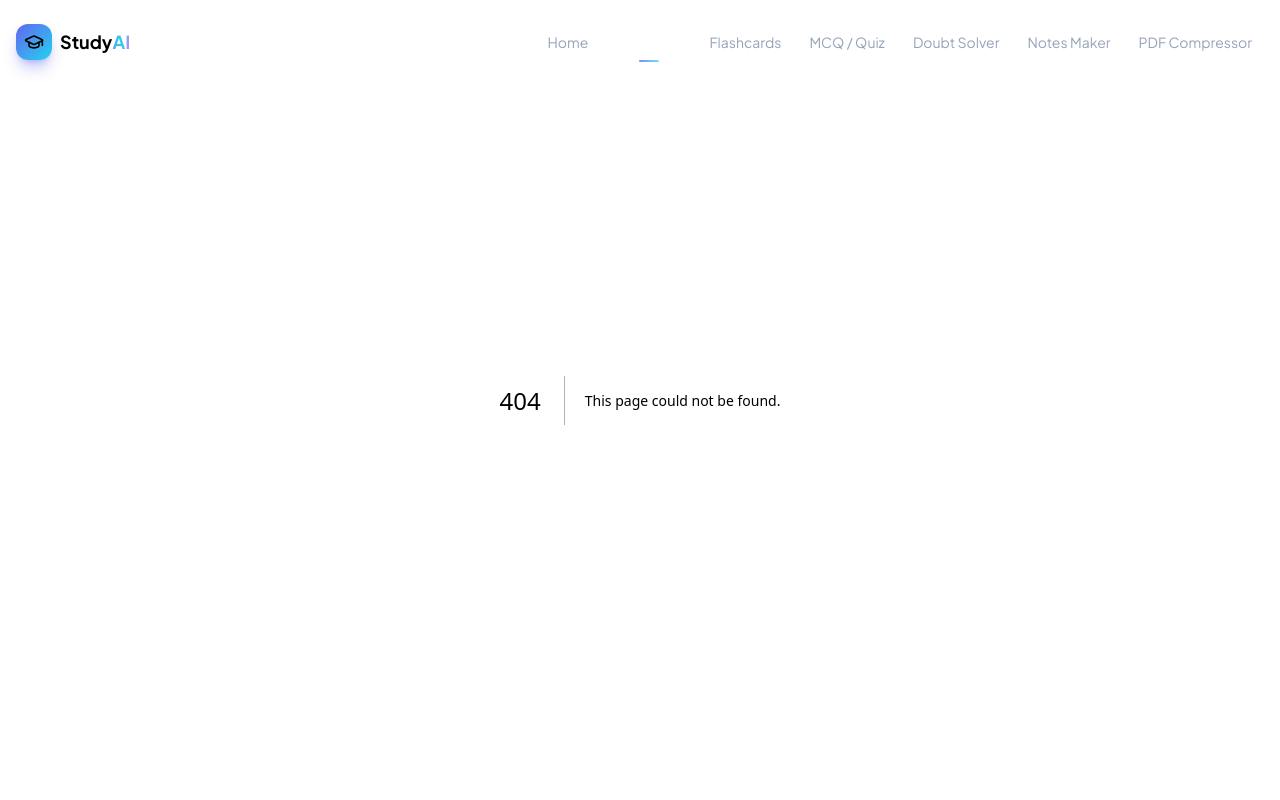
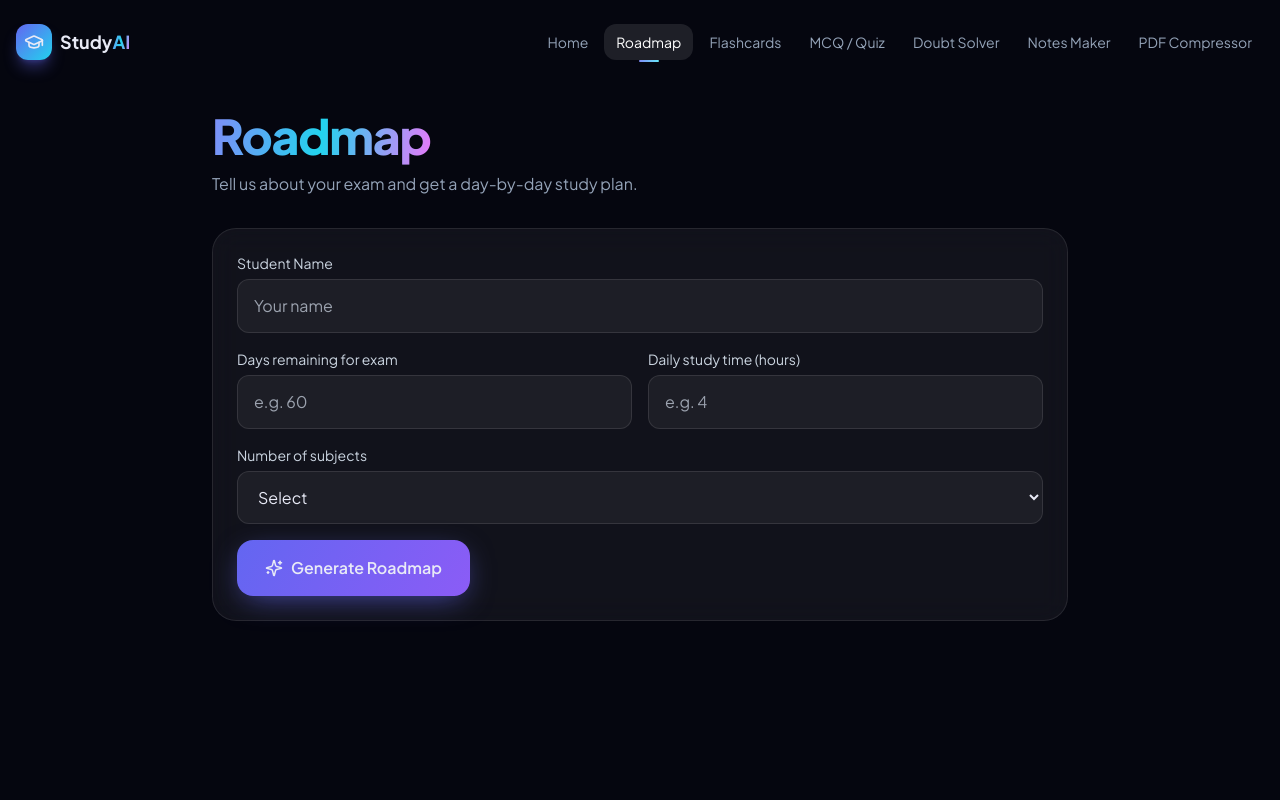
Before and after one commit to raviraj437700-cyber/Rx-study-mod, a Next.js app: page /roadmap in a window 1280 px wide. Before the commit this address had no page. Shown: the top 800 px of the page. Built offline with nearby package versions, Linux system fonts and the light colour scheme.

Commit message:
Create page.js

```diff
--- /dev/null
+++ b/app/roadmap/page.js
@@ -0,0 +1,110 @@
+"use client";
+import { useState } from "react";
+import { motion } from "framer-motion";
+import { Download, Sparkles, RotateCcw } from "lucide-react";
+import { Shell, Card, Field, Select, Btn, ErrorBox, Loader, inp } from "@/components/ui";
+import { useAI } from "@/lib/useAI";
+import { makePlan } from "@/lib/plan";
+import { makePdf } from "@/lib/pdf";
+import { SUBJECTS } from "@/lib/data";
+
+const nums = (n) => Array.from({ length: n }, (_, i) => String(i + 1));
+
+export default function Roadmap() {
+  const [name, setName] = useState(""), [days, setDays] = useState(""), [hours, setHours] = useState(""), [num, setNum] = useState("");
+  const [subs, setSubs] = useState([]), [plan, setPlan] = useState(null);
+  const { loading, error, setError, run } = useAI();
+
+  const setN = (v) => { setNum(v); setSubs(Array.from({ length: Number(v) || 0 }, (_, k) => subs[k] || { name: "", other: "", cc: "", chapters: [] })); };
+  const upd = (k, p) => setSubs(subs.map((s, j) => (j === k ? { ...s, ...p } : s)));
+  const setCC = (k, v) => upd(k, { cc: v, chapters: Array.from({ length: Number(v) || 0 }, (_, c) => subs[k].chapters[c] || "") });
+  const setCh = (k, c, v) => upd(k, { chapters: subs[k].chapters.map((x, j) => (j === c ? v : x)) });
+
+  const go = async () => {
+    const d = Number(days), h = Number(hours);
+    if (!name.trim()) return setError("Please enter your name.");
+    if (!Number.isInteger(d) || d < 1 || d > 365) return setError("Days remaining must be a number from 1 to 365.");
+    if (!(h >= 0.5 && h <= 16)) return setError("Daily study time must be between 0.5 and 16 hours.");
+    if (!subs.length) return setError("Please choose the number of subjects.");
+    const subjects = [];
+    for (let k = 0; k < subs.length; k++) {
+      const s = subs[k], nm = s.name === "Others" ? s.other.trim() : s.name;
+      if (!nm) return setError(`Subject ${k + 1}: please choose or enter a subject.`);
+      if (!s.chapters.length) return setError(`Subject ${k + 1}: please choose the number of chapters.`);
+      if (s.chapters.some((c) => !c.trim())) return setError(`Subject ${k + 1}: please fill all chapter names.`);
+      subjects.push({ name: nm, chapters: s.chapters.map((c) => c.trim()) });
+    }
+    const p = await run(async () => { await new Promise((r) => setTimeout(r, 1000)); return makePlan({ days: d, hours: h, subjects }); });
+    if (p) setPlan(p);
+  };
+
+  const pdf = () => {
+    const b = [{ t: "p", x: `Student: ${name} | Days left: ${days} | Daily study: ${hours} h` }];
+    plan.forEach((d) => {
+      b.push({ t: "h2", x: `Day ${d.day}${d.kind === "final" ? " - Final revision" : d.kind === "revision" ? " - Revision" : ""}` });
+      d.items.forEach((i) => b.push({ t: "b", x: `${i.s}: ${i.c}` }));
+      b.push({ t: "p", x: `Study ${d.study} h | Practice ${d.practice} h | Revision ${d.revision} h. ${d.note}` });
+    });
+    makePdf(`Study Roadmap - ${name}`, b, "study-roadmap.pdf");
+  };
+
+  if (loading) return <Shell title="Roadmap" sub=""><Loader text="AI is creating your study plan..." /></Shell>;
+
+  if (plan) return (
+    <Shell title="Your Roadmap" sub={`${name}, ${plan.length} days plan`}>
+      <div className="mb-8 flex flex-col gap-3 sm:flex-row">
+        <Btn onClick={pdf}><Download size={18} /> Download Roadmap PDF</Btn>
+        <button onClick={() => setPlan(null)} className="glass inline-flex items-center justify-center gap-2 rounded-2xl px-6 py-4 font-semibold"><RotateCcw size={18} /> Edit details</button>
+      </div>
+      <div className="relative pl-6 sm:pl-8">
+        <motion.div initial={{ scaleY: 0 }} animate={{ scaleY: 1 }} transition={{ duration: 1.4 }} style={{ originY: 0 }} className="absolute bottom-0 left-2 top-0 w-0.5 bg-gradient-to-b from-indigo-400 via-cyan-300 to-fuchsia-400 sm:left-3" />
+        {plan.map((d, i) => (
+          <motion.div key={d.day} initial={{ opacity: 0, y: 24 }} whileInView={{ opacity: 1, y: 0 }} viewport={{ once: true, margin: "-30px" }} transition={{ delay: Math.min(i, 3) * 0.06 }} className="relative mb-4">
+            <span className={`absolute -left-[22px] top-6 h-3.5 w-3.5 rounded-full ring-4 ring-ink sm:-left-[29px] ${d.kind === "study" ? "bg-indigo-400" : d.kind === "revision" ? "bg-cyan-300" : "bg-fuchsia-400"}`} />
+            <Card className="gborder">
+              <div className="mb-2 flex items-center justify-between">
+                <h3 className="text-lg font-bold">Day {d.day}</h3>
+                {d.kind !== "study" && <span className="rounded-full bg-white/10 px-3 py-1 text-xs">{d.kind === "final" ? "Final revision" : "Revision"}</span>}
+              </div>
+              {d.items.map((it, k) => <p key={k} className="text-sm"><span className="font-semibold text-cyan-200">{it.s}</span> - {it.c}</p>)}
+              <div className="mt-3 grid grid-cols-3 gap-2 text-center text-xs">
+                <div className="rounded-xl bg-indigo-500/15 p-2">Study<br /><b className="text-sm">{d.study} h</b></div>
+                <div className="rounded-xl bg-cyan-500/15 p-2">Practice<br /><b className="text-sm">{d.practice} h</b></div>
+                <div className="rounded-xl bg-fuchsia-500/15 p-2">Revision<br /><b className="text-sm">{d.revision} h</b></div>
+              </div>
+              <p className="mt-3 text-xs text-slate-400">{d.note}</p>
+            </Card>
+          </motion.div>
+        ))}
+      </div>
+    </Shell>
+  );
+
+  return (
+    <Shell title="Roadmap" sub="Tell us about your exam and get a day-by-day study plan.">
+      <Card className="space-y-4">
+        <Field label="Student Name"><input className={inp} value={name} onChange={(e) => setName(e.target.value)} placeholder="Your name" /></Field>
+        <div className="grid gap-4 sm:grid-cols-2">
+          <Field label="Days remaining for exam"><input className={inp} inputMode="numeric" value={days} onChange={(e) => setDays(e.target.value)} placeholder="e.g. 60" /></Field>
+          <Field label="Daily study time (hours)"><input className={inp} inputMode="decimal" value={hours} onChange={(e) => setHours(e.target.value)} placeholder="e.g. 4" /></Field>
+        </div>
+        <Select label="Number of subjects" value={num} onChange={setN} options={nums(10)} />
+        {subs.map((s, k) => (
+          <motion.div key={k} initial={{ opacity: 0, y: 14 }} animate={{ opacity: 1, y: 0 }} className="space-y-3 rounded-2xl border border-white/10 bg-white/[.03] p-4">
+            <p className="font-semibold">Subject {k + 1}</p>
+            <div className="grid gap-3 sm:grid-cols-2">
+              <Select label="Subject" value={s.name} onChange={(v) => upd(k, { name: v })} options={SUBJECTS} />
+              <Select label="Number of chapters" value={s.cc} onChange={(v) => setCC(k, v)} options={nums(20)} />
+            </div>
+            {s.name === "Others" && <input className={inp} placeholder="Enter subject name" value={s.other} onChange={(e) => upd(k, { other: e.target.value })} />}
+            <div className="grid gap-2 sm:grid-cols-2">
+              {s.chapters.map((c, ci) => <input key={ci} className={inp} placeholder={`Chapter ${ci + 1}`} value={c} onChange={(e) => setCh(k, ci, e.target.value)} />)}
+            </div>
+          </motion.div>
+        ))}
+        <ErrorBox msg={error} />
+        <Btn onClick={go}><Sparkles size={18} /> Generate Roadmap</Btn>
+      </Card>
+    </Shell>
+  );
+                                  }
```
